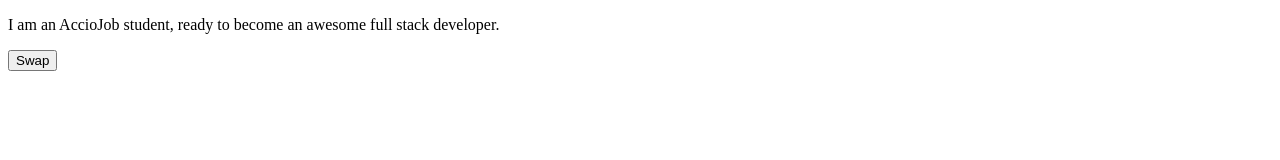
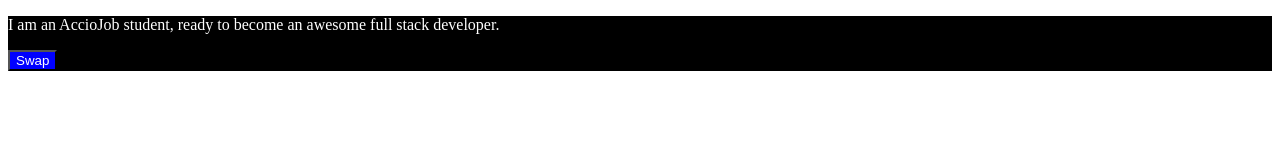
Before and after one commit to acciojob/dark-theme-ShravanJadhav, a website: page main.html in a window 1280 px wide. Drawn offline with Linux system fonts and the light colour scheme.

Commit message:
created a submission

```diff
--- a/main.html
+++ b/main.html
@@ -7,12 +7,12 @@
     <link rel="stylesheet" href="styles.css">
   </head>
   <body id="app">
-    <main>
+    <main class="night">
       <!-- html markup here -->
       <p id="ptag">
         I am an AccioJob student, ready to become an awesome full stack developer.
       </p>
-      <button id="swap">Swap</button>
+      <button class="button_night" id="swap">Swap</button>
     </main>
     <script src="./script.js"></script>
   </body>
```
